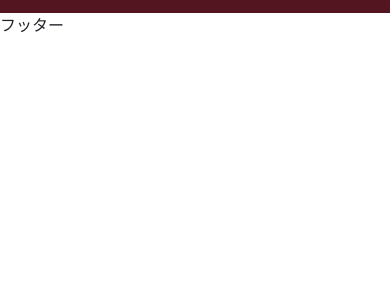
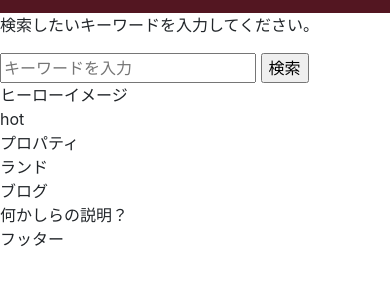
Before and after one commit to pome-ta/bali-wp, a plain HTML site: page index.html in a window 390 px wide. Shown: the part 135-420 px from the top of the page. Drawn offline with Linux system fonts and the light colour scheme.

Commit message:
add iphone

```diff
--- a/index.html
+++ b/index.html
@@ -27,6 +27,19 @@
         </div>
 
     </header>
+    <form action="cgi-bin/example.cgi" method="post">
+  <p>検索したいキーワードを入力してください。</p>
+  <input type="search" name="search" placeholder="キーワードを入力">
+  <input type="submit" name="submit" value="検索">
+</form>
+<div>ヒーローイメージ</div>
+<div>hot</div>
+<div>プロパティ</div>
+<div>ランド</div>
+<div>ブログ</div>
+<div>何かしらの説明？</div>
+
+
     <footer>
         フッター
     </footer>
```
